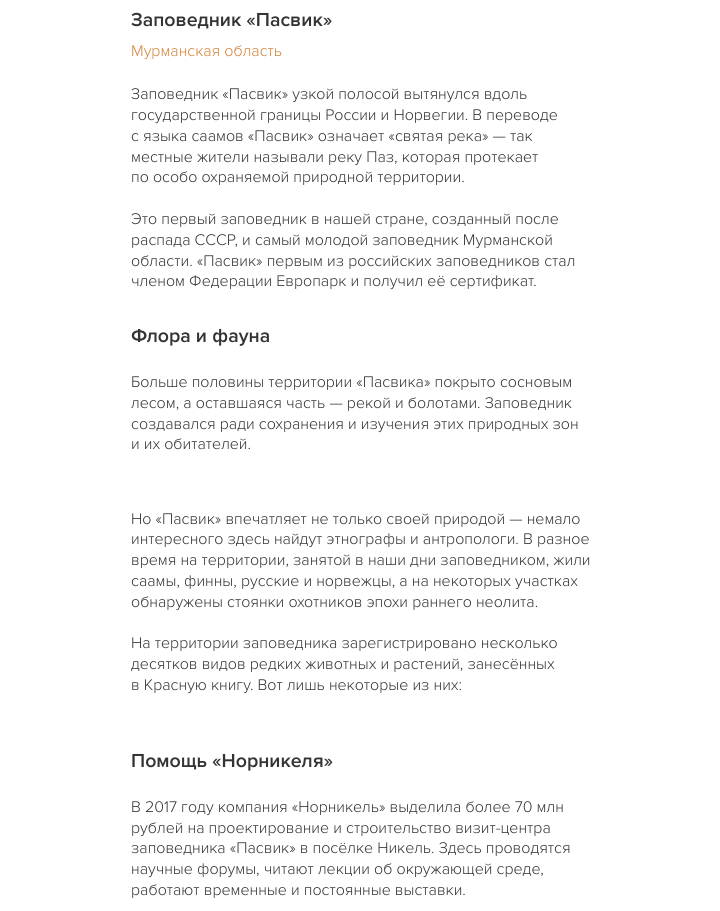
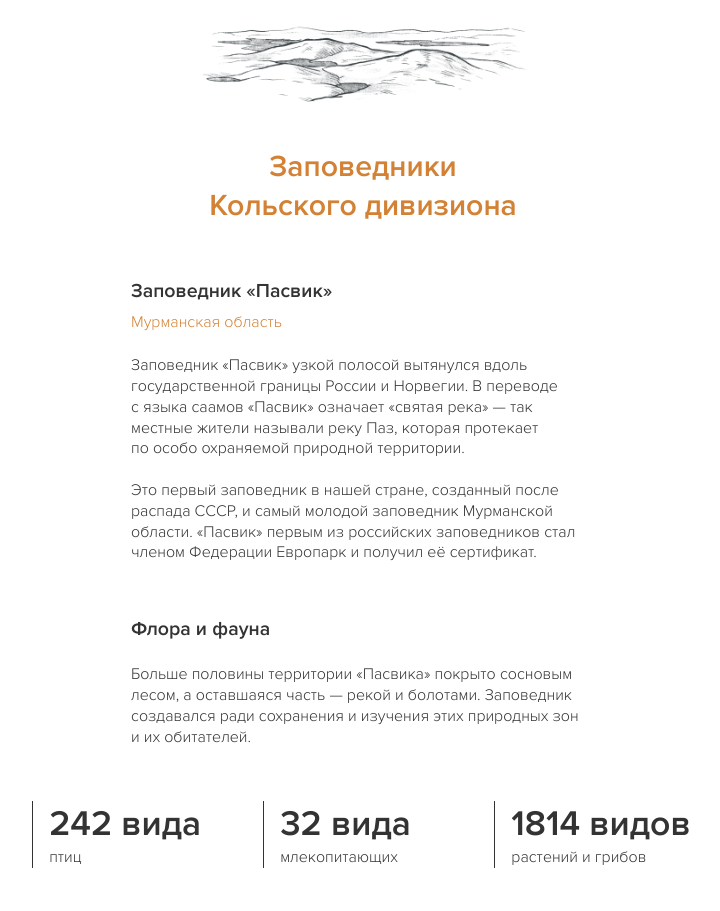
Before and after one commit to MikheevaAK/Biodiversity, a Vue app: page /treasures-of-biodiversity in a window 1280 px wide. Shown: the part 840-1751 px from the top of the page, without its empty margins (277-997 px from the left). Built offline with nearby package versions, Linux system fonts and the light colour scheme.

Commit message:
treasures

```diff
--- a/src/pages/TreasuresPage.vue
+++ b/src/pages/TreasuresPage.vue
@@ -4,7 +4,15 @@
             :imgMobile="'img/hero6-mobile.jpg'" />
         <MainSection>
             <SectionWhite>
-                <BaseTextBlock class="mb-40" :title="'Заповедник «Пасвик»'" :undertitle="'Мурманская область'">
+                <BaseTextBlock class="treasures__start">
+                    <picture>
+                        <source type="image/webp" srcset="img/treasures-1.webp">
+                        <img src="img/treasures-1.png" alt="">
+                    </picture>
+                    <div class="title">Заповедники Кольского&nbsp;дивизиона</div>
+                </BaseTextBlock>
+
+                <BaseTextBlock class="mb-60" :title="'Заповедник «Пасвик»'" :undertitle="'Мурманская область'">
                     Заповедник &laquo;Пасвик&raquo; узкой полосой вытянулся вдоль государственной границы России
                     и&nbsp;Норвегии. В&nbsp;переводе с&nbsp;языка саамов &laquo;Пасвик&raquo; означает &laquo;святая
                     река&raquo;&nbsp;&mdash; так местные жители называли реку Паз, которая протекает по&nbsp;особо
@@ -22,7 +30,12 @@
                     природных зон и&nbsp;их&nbsp;обитателей.
                 </BaseTextBlock>
 
-                <!---->
+                <div class="number-blocks text-block__wrap mb-60">
+                    <BaseNumberBlock :textTop="'242&nbsp;вида'" :textBottom="'птиц'" />
+                    <BaseNumberBlock :textTop="'32&nbsp;вида'" :textBottom="'млекопитающих'" />
+                    <BaseNumberBlock :textTop="'1814&nbsp;видов'" :textBottom="'растений и&nbsp;грибов'" />
+                </div>
+
                 <BaseTextBlock class="mb-60">
                     Но&nbsp;&laquo;Пасвик&raquo; впечатляет не&nbsp;только своей природой&nbsp;&mdash; немало интересного
                     здесь найдут этнографы и&nbsp;антропологи. В&nbsp;разное время на&nbsp;территории, занятой в&nbsp;наши
@@ -94,6 +107,7 @@ import MainSection from '@/layout/MainSection'
 import SectionWhite from '@/layout/SectionWhite.vue'
 import BaseTextBlock from '@/components/BaseTextBlock.vue'
 import BaseSidebar from '@/components/BaseSidebar'
+import BaseNumberBlock from "@/components/BaseNumberBlock.vue";
 
 export default {
     components: {
@@ -106,7 +120,7 @@ export default {
         //     BaseTooltip,
         //     BaseDropdownInfo,
         //     BaseCollageInfo,
-        //     BaseNumberBlock
+            BaseNumberBlock
     },
     data() {
         return {
@@ -120,22 +134,68 @@ export default {
 .treasures {
     .hero__descr {
         width: 47rem;
+
+        @media (max-width: 768px) {
+            width: unset;
+        }
     }
+
     .text-block__wrap {
         width: 36.25rem;
+
+        @media (max-width: 768px) {
+            width: unset;
+        }
     }
 
-    // .title {
-    //     margin-bottom: 28px;
-    //     font-size: 34px;
-    //     font-weight: 600;
-    //     line-height: 130%;
-    //     color: #004C97;
+    .title {
+        font-size: 2.36111rem;
+        font-weight: 600;
+        line-height: 130%;
+        color: #D38235;
 
-    //     @media (max-width: 768px) {
-    //         margin-bottom: 24px;
-    //         font-size: 28px;
-    //     }
-    // }
+        @media (max-width: 768px) {
+            font-size: 28px;
+        }
+    }
+
+    .text-center {
+        text-align: center;
+    }
+
+    &__start {
+        text-align: center;
+        margin-bottom: 4.16667rem;
+
+        img {
+            width: 26.528rem;
+            height: 8.542rem;
+            margin-bottom: 1.875rem;
+        }
+    }
+
+    .number-blocks {
+        display: flex;
+        align-items: center;
+        justify-content: flex-start;
+        gap: 2.778rem;
+        width: 51.7rem;
+
+        @media (max-width: 768px) {
+            flex-direction: column;
+            gap: 7.467rem;
+            width: 100%;
+            align-items: flex-start;
+        }
+
+        .number-block {
+            position: static;
+            width: 15.278rem;
+
+            @media (max-width: 768px) {
+                margin-top: 0;
+            }
+        }
+    }
 }
 </style>
```
Also changed, not shown: public/img/treasures-1.png (added), public/img/treasures-1.webp (added).
